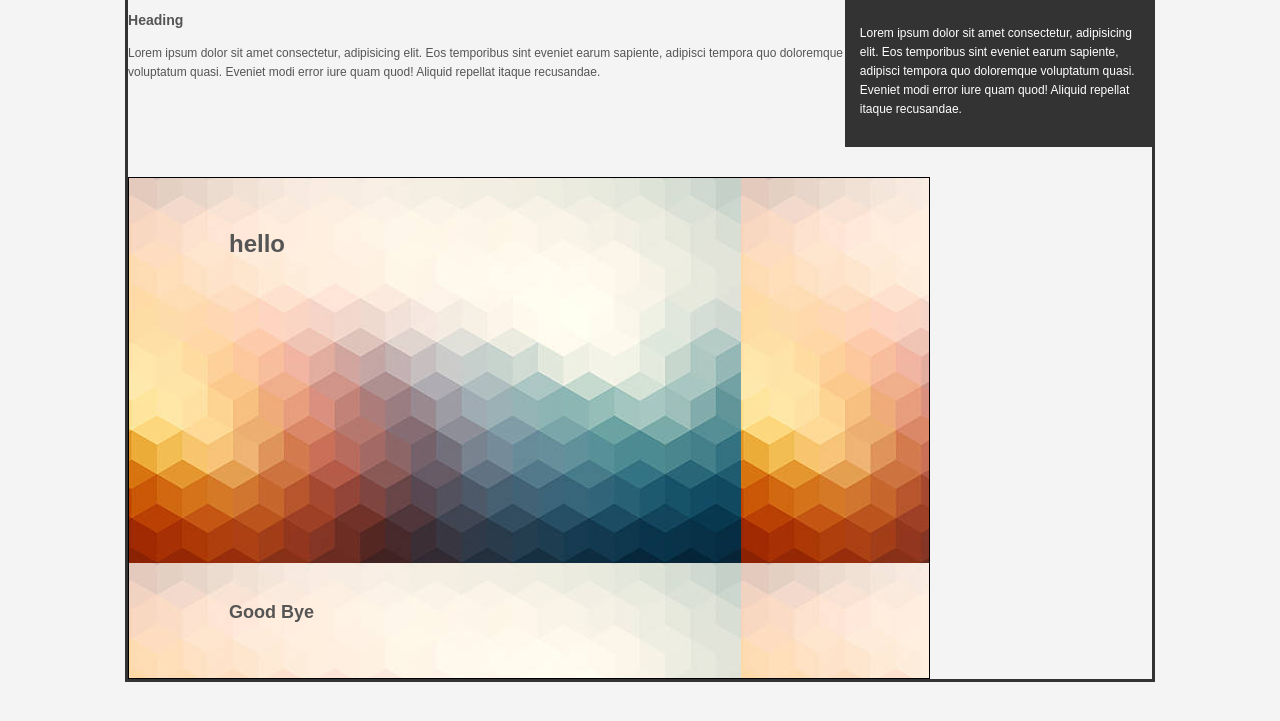
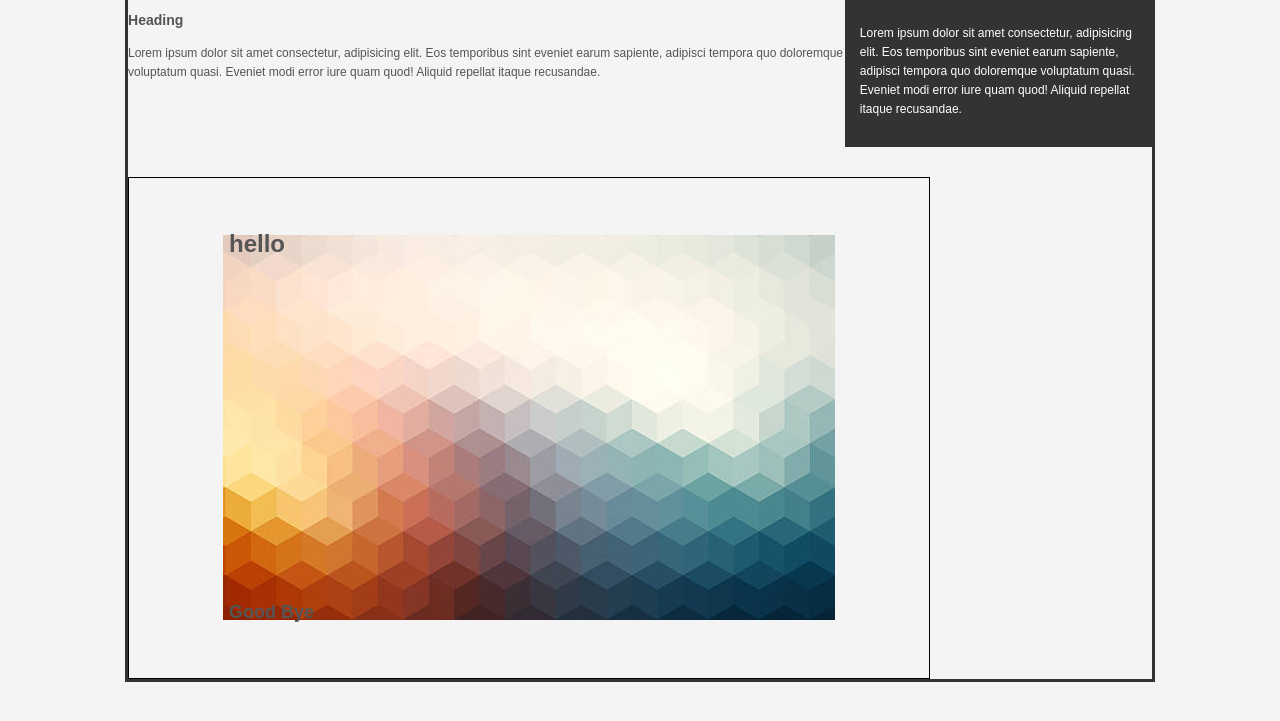
Before and after one commit to shashank8907/MyCssReference, a plain HTML site: page cheetsheet/index.html in a window 1280 px wide. Shown: the part 1085-1806 px from the top of the page. Drawn offline with Linux system fonts and the light colour scheme.

Commit message:
made changes- positioning

```diff
--- a/cheetsheet/css/style.css
+++ b/cheetsheet/css/style.css
@@ -276,8 +276,19 @@ We want to make this style apply to all the buttons so we are making it as globe
 
      */
      position: relative;
-
-     background-image: url('../../images/backGround.jpg');
+     /* You can only go back once? */
+     background-image: url("../backGround.jpg");
+    /* push it x and y */
+     background-position: 100px 58px;
+     /*
+     The image will repeat in the above
+     case and also when img is smaller
+     than the container.
+     */
+     /* Remove repeat */
+    background-repeat: no-repeat;
+    /* center positioning */
+    background-position: center center;
 }
 
 .p-box h1{
```
Also changed, not shown: cheetsheet/backGround.jpg (added).
